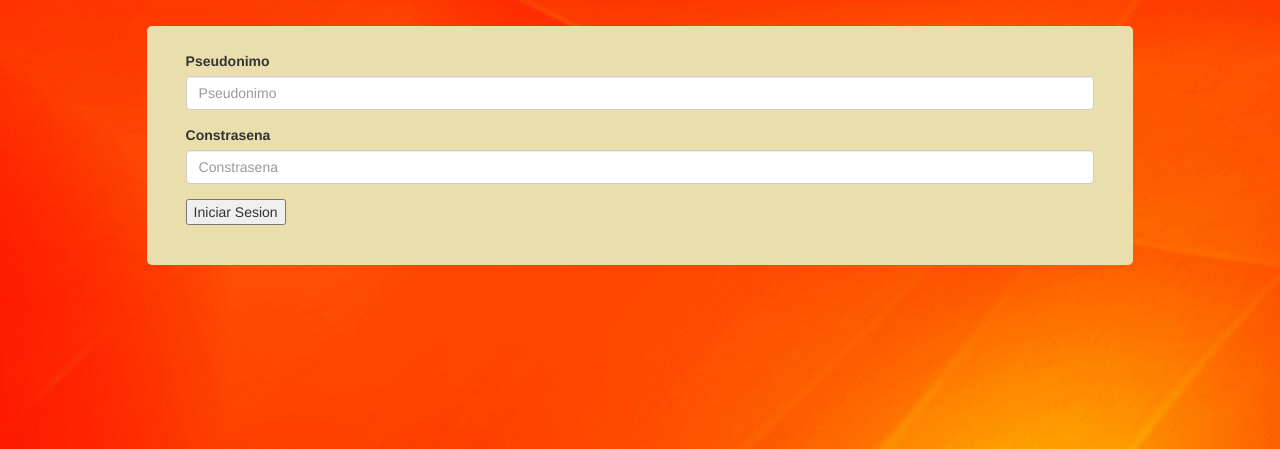
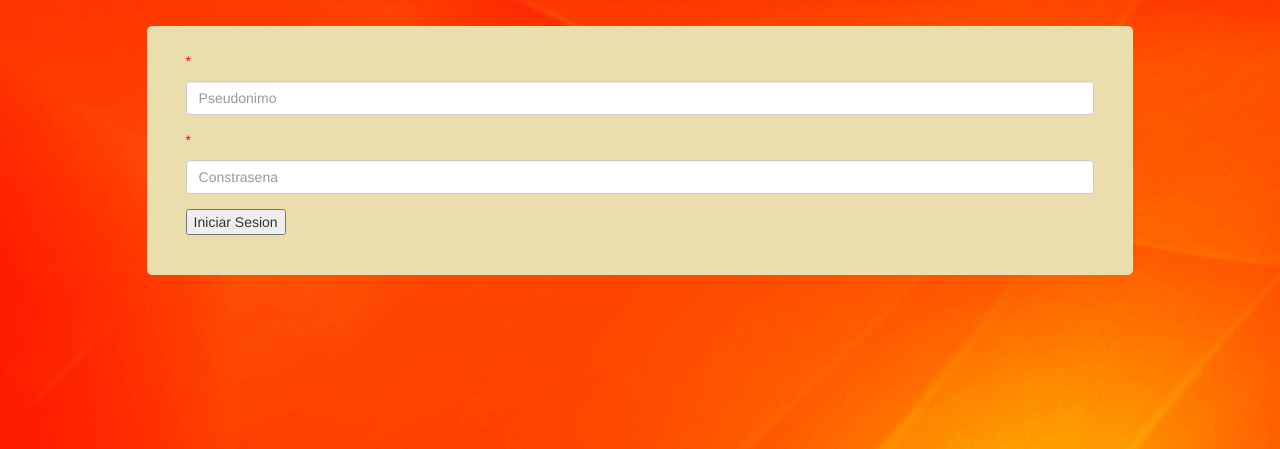
Before and after one commit to nandodev-net/PangoExpress-Restaurant-Client-Admin-Provider-FullSystem-Django, a Django app: page /iniciarsesion/ in a window 1280 px wide. Shown: the part 52-501 px from the top of the page. Run offline with Django 3.2, Linux system fonts and the light colour scheme; some libraries are stand-ins or nearby versions.

Commit message:
Agregando los * respectivos

```diff
--- a/menu/templates/menu/iniciarSesion.html
+++ b/menu/templates/menu/iniciarSesion.html
@@ -5,7 +5,14 @@
 {% block main %}
 <form action = "" method = "post">
     {% csrf_token %}
-    {% bootstrap_form form %}
+	<p>{% bootstrap_label "Pseudónimo" %}
+		<span style="color:red">*<span>
+		{% bootstrap_field form.pseudonimo  show_label=False %}
+	</p>
+    <p>{% bootstrap_label "Contraseña" %}
+		<span style="color:red">*<span>
+		{% bootstrap_field form.passwd  show_label=False %}
+	</p>
     <input type = "submit" value = "Iniciar Sesion"/>
 </form>
 {% endblock %}
```
